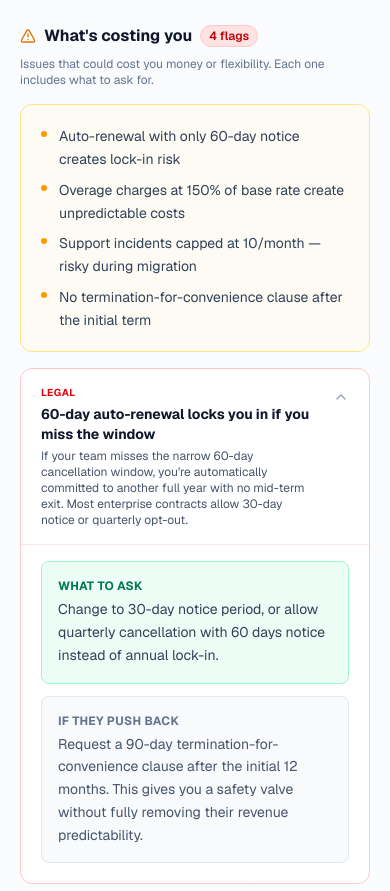
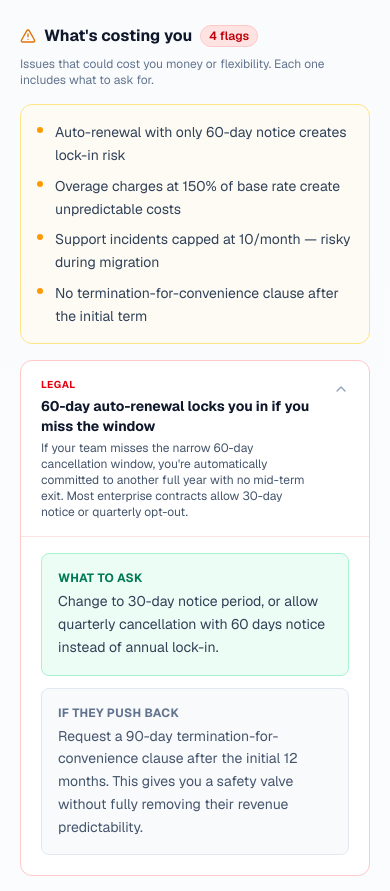
Before and after one commit to Boomchakalala/Dealcheck, a Next.js app: page /example in a window 390 px wide. Shown: the part 1459-2350 px from the top of the page. Built offline with nearby package versions, Linux system fonts and the light colour scheme.

Commit message:
Sandbox autosave

```diff
--- a/src/components/OutputDisplay.tsx
+++ b/src/components/OutputDisplay.tsx
@@ -238,7 +238,7 @@ export function OutputDisplay({ output }: OutputDisplayProps) {
 
           {/* Quick concerns */}
           {output.quick_read.whats_concerning.length > 0 && (
-            <div className="bg-amber-50/50 rounded-xl border border-amber-200 p-5">
+            <div className="bg-amber-50/50 rounded-xl border border-amber-200 p-4 sm:p-5">
               <ul className="space-y-2">
                 {output.quick_read.whats_concerning.map((concern, idx) => (
                   <li key={idx} className="flex items-start gap-3 text-sm text-slate-700 leading-relaxed">
```
